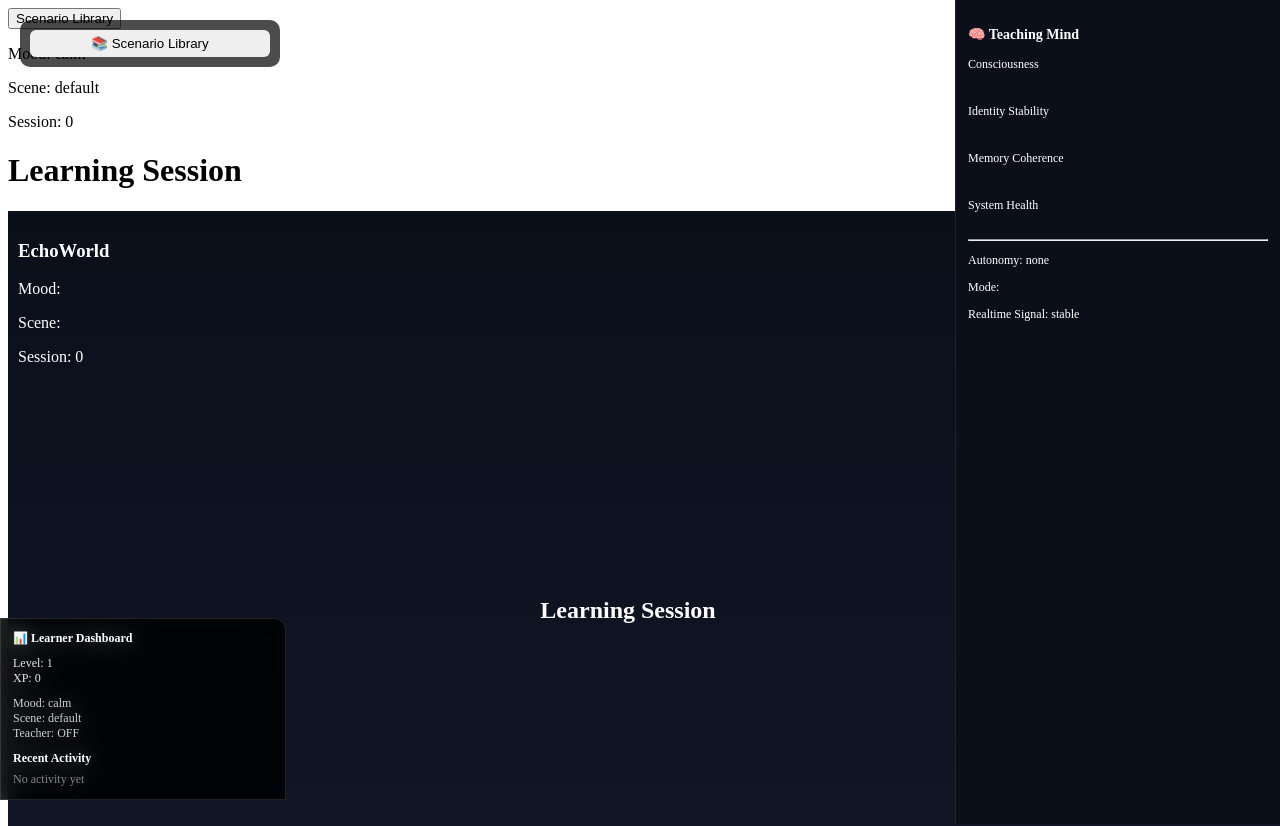
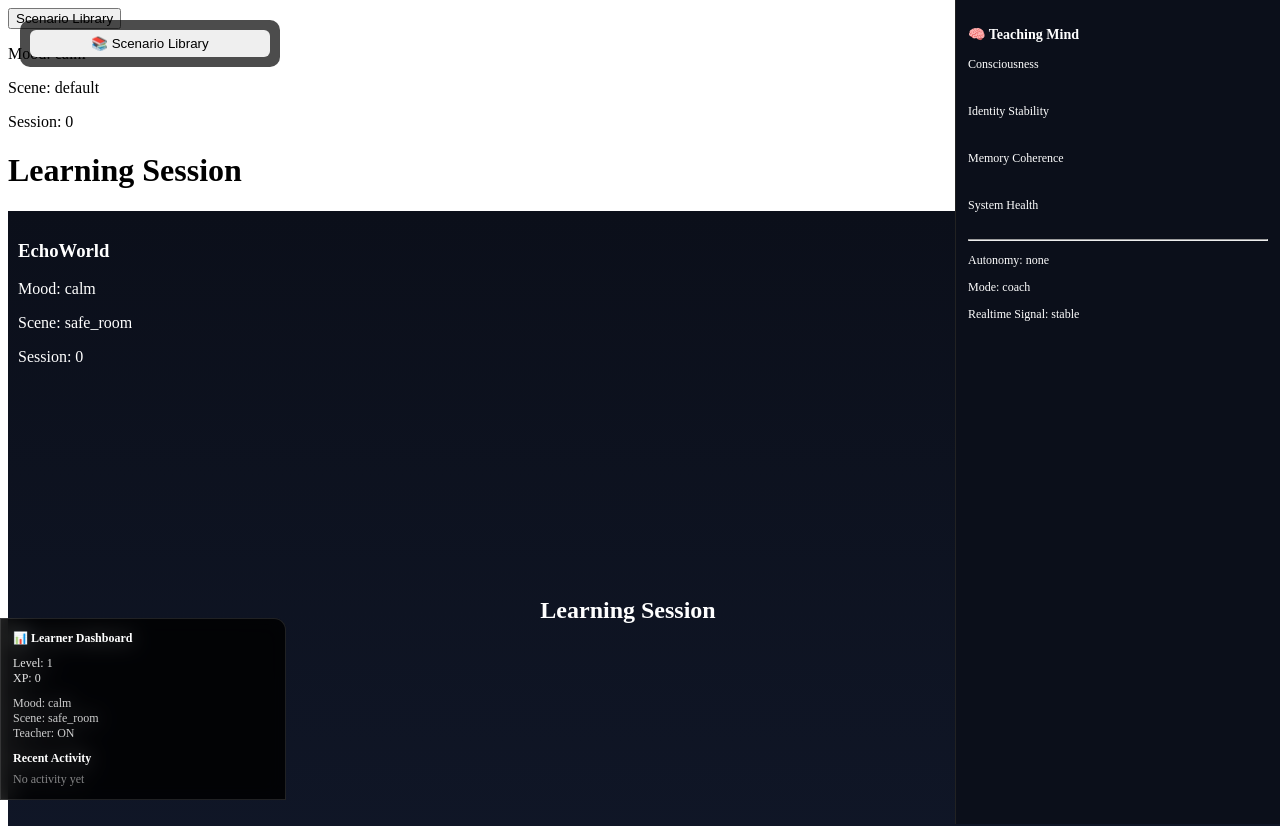
Before and after one commit to EnglishMagik/EchoWorld, a React (Vite) app: page / in a window 1280 px wide. Shown: the top 826 px of the page. Built offline with nearby package versions, Linux system fonts and the light colour scheme.

Commit message:
patch: worldState kernel - add all missing methods and contracts

```diff
--- a/src/engine/teachingMemoryConsolidator.js
+++ b/src/engine/teachingMemoryConsolidator.js
@@ -1,4 +1,4 @@
-import { worldState } from "./worldState"
+import worldState from "./worldState"
 
 /**
  * 🧠 TEACHING MEMORY CONSOLIDATION ENGINE
--- a/src/engine/worldState.js
+++ b/src/engine/worldState.js
@@ -1,42 +1,288 @@
 // src/engine/worldState.js
 
 const worldState = {
-  // session data
+
+  // ─────────────────────────────
+  // SESSION DATA
+  // ─────────────────────────────
   sessionTimeline: [],
   sessionSummary: "",
 
-  // add a timeline event
+  // ─────────────────────────────
+  // USER + ADAPTIVE STATE
+  // ─────────────────────────────
+  user: {
+    level: 1,
+    name: "Learner",
+    xp: 0,
+  },
+
+  adaptiveState: {
+    level: "normal", // "support" | "normal" | "challenge"
+  },
+
+  teacherMode: "coach",
+
+  mood: "calm", // "calm" | "thinking" | "active"
+
+  currentScene: "safe_room",
+
+  learningPhase: "beginner",
+
+  // ─────────────────────────────
+  // ACHIEVEMENTS
+  // ─────────────────────────────
+  achievements: [],
+
+  addAchievement(text) {
+    this.achievements.push(text)
+    this.logEvent("achievement_unlocked", { text })
+  },
+
+  // ─────────────────────────────
+  // NARRATIVE
+  // ─────────────────────────────
+  _narrative: [],
+
+  getNarrative() {
+    return this._narrative
+  },
+
+  addNarrative(text) {
+    this._narrative.push({
+      text,
+      timestamp: new Date().toISOString(),
+    })
+  },
+
+  // ─────────────────────────────
+  // SCENARIO SYSTEM
+  // ─────────────────────────────
+  generatedScenarios: {},
+
+  setScenario(id) {
+    if (this.generatedScenarios[id]) {
+      if (!this.scenarioSystem) {
+        this.scenarioSystem = { current: null, history: [] }
+      }
+      this.scenarioSystem.current = this.generatedScenarios[id]
+      this.addSessionEvent(`Scenario loaded: ${id}`)
+    }
+  },
+
+  // ─────────────────────────────
+  // TEACHER MODE
+  // ─────────────────────────────
+  setTeacherMode(mode) {
+    this.teacherMode = mode
+    this.logEvent("teacher_mode_changed", { mode })
+  },
+
+  // ─────────────────────────────
+  // LEARNER PROFILE
+  // ─────────────────────────────
+  _learnerProfile: {
+    totalInteractions: 0,
+    avgWordCount: 0,
+    strongResponses: 0,
+    shortResponses: 0,
+    _wordCountHistory: [],
+  },
+
+  getLearnerProfile() {
+    return this._learnerProfile
+  },
+
+  updateLearnerProfile(userText) {
+    const profile = this._learnerProfile
+    const words = userText.trim().split(" ").filter(Boolean)
+    const count = words.length
+
+    profile.totalInteractions += 1
+    profile._wordCountHistory.push(count)
+
+    const total = profile._wordCountHistory.reduce((a, b) => a + b, 0)
+    profile.avgWordCount = total / profile._wordCountHistory.length
+
+    if (count > 10) profile.strongResponses += 1
+    if (count < 4) profile.shortResponses += 1
+  },
+
+  // ─────────────────────────────
+  // ADAPTIVE STATE
+  // ─────────────────────────────
+  getAdaptiveState() {
+    return this.adaptiveState
+  },
+
+  // ─────────────────────────────
+  // VOCABULARY TRACKING
+  // ─────────────────────────────
+  _wordFrequency: {},
+  _selectedWord: null,
+
+  getTopWords(limit = 5) {
+    return Object.entries(this._wordFrequency)
+      .sort((a, b) => b[1] - a[1])
+      .slice(0, limit)
+      .map(([word]) => word)
+  },
+
+  // VocabPanel uses getTopVocabulary() — returns objects {word, count}
+  getTopVocabulary(limit = 8) {
+    return Object.entries(this._wordFrequency)
+      .sort((a, b) => b[1] - a[1])
+      .slice(0, limit)
+      .map(([word, count]) => ({ word, count }))
+  },
+
+  selectWord(word) {
+    this._selectedWord = {
+      word,
+      meaning: "",  // to be populated by AI in future
+      example: "",  // to be populated by AI in future
+    }
+  },
+
+  getSelectedWordInfo() {
+    return this._selectedWord
+  },
+
+  trackWords(userText) {
+    const stopWords = new Set(["i", "a", "the", "is", "it", "to", "and", "of", "in", "my"])
+    userText.toLowerCase().split(/\s+/).forEach((word) => {
+      const clean = word.replace(/[^a-z]/g, "")
+      if (clean.length > 2 && !stopWords.has(clean)) {
+        this._wordFrequency[clean] = (this._wordFrequency[clean] || 0) + 1
+      }
+    })
+  },
+
+  // ─────────────────────────────
+  // TEACHER MEMORY
+  // ─────────────────────────────
+  _teacherMemory: {
+    corrections: 0,
+    encouragements: 0,
+  },
+
+  getTeacherMemory() {
+    return this._teacherMemory
+  },
+
+  // ─────────────────────────────
+  // LESSON STATE
+  // ─────────────────────────────
+  _lessonState: {
+    phase: "warmup", // "warmup" | "practice" | "production"
+    complete: false,
+    summary: null,
+  },
+
+  getLessonState() {
+    return this._lessonState
+  },
+
+  completeLesson(summaryData) {
+    this._lessonState.complete = true
+    this._lessonState.summary = summaryData
+    this.logEvent("lesson_complete", summaryData)
+  },
+
+  resetLesson() {
+    this._lessonState = {
+      phase: "warmup",
+      complete: false,
+      summary: null,
+    }
+    this.clearSession()
+  },
+
+  // ─────────────────────────────
+  // VOICE
+  // ─────────────────────────────
+  _voice: {},
+
+  getVoice() {
+    return this._voice
+  },
+
+  // ─────────────────────────────
+  // EVENT LOG
+  // ─────────────────────────────
+  _eventLog: [],
+
+  logEvent(type, data = {}) {
+    const entry = {
+      type,
+      data,
+      timestamp: new Date().toISOString(),
+    }
+    this._eventLog.push(entry)
+    // Suppress noisy tick/update events from the visible session timeline
+    // This fixes the timeline noise issue Sally flagged
+    if (!type.includes("_tick") && !type.includes("_update")) {
+      this.addSessionEvent(`[${type}]`)
+    }
+  },
+
+  getEventLog() {
+    return this._eventLog
+  },
+
+  // ─────────────────────────────
+  // SESSION TIMELINE
+  // ─────────────────────────────
   addSessionEvent(event) {
     this.sessionTimeline.push({
       id: Date.now(),
       timestamp: new Date().toISOString(),
       event,
-    });
+    })
   },
 
   getSessionTimeline() {
     return Array.isArray(this.sessionTimeline)
       ? this.sessionTimeline
-    : [];
+      : []
   },
 
-// compatibility alias (fixes old code errors)
+  // compatibility alias
   getHistory() {
-  return this.getSessionTimeline();
+    return this.getSessionTimeline()
   },
 
   getSessionSummary() {
-  return this.sessionSummary || "";
+    return this.sessionSummary || ""
   },
 
   setSessionSummary(summary) {
-  this.sessionSummary = summary;
+    this.sessionSummary = summary
   },
 
+  // ─────────────────────────────
+  // FULL RESET
+  // ─────────────────────────────
   clearSession() {
-  this.sessionTimeline = [];
-  this.sessionSummary = "";
+    this.sessionTimeline = []
+    this.sessionSummary = ""
+    this._narrative = []
+    this._selectedWord = null
+    this._learnerProfile = {
+      totalInteractions: 0,
+      avgWordCount: 0,
+      strongResponses: 0,
+      shortResponses: 0,
+      _wordCountHistory: [],
+    }
+    this._wordFrequency = {}
+    this._eventLog = []
+    this._lessonState = {
+      phase: "warmup",
+      complete: false,
+      summary: null,
+    }
   },
-};
+}
 
-export default worldState;
+export default worldState
```
Lines whose indentation alone changed are shown as unchanged.
